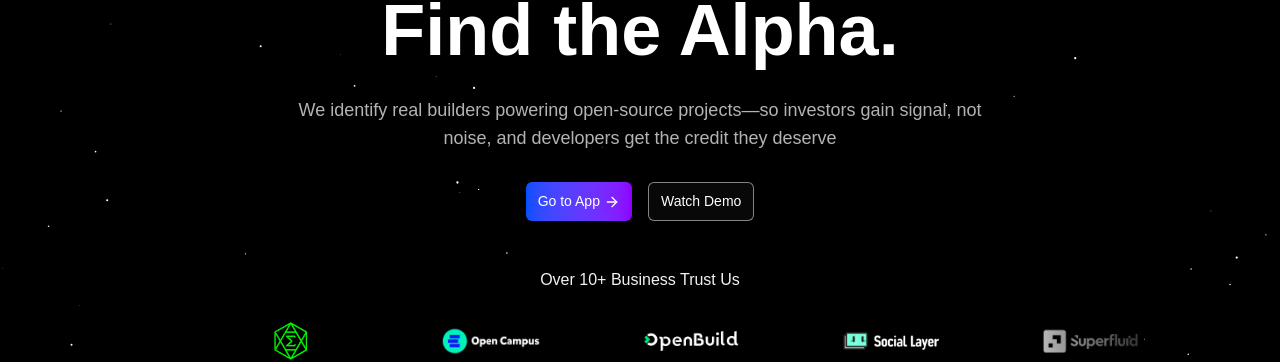
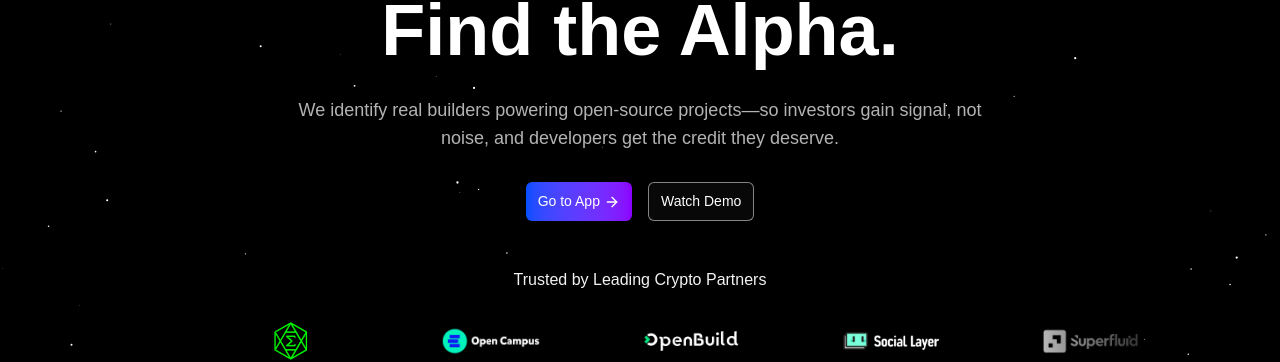
Before and after one commit to YoubetDao/GoHacker-Frontend, a Next.js app: page / in a window 1280 px wide. Shown: the part 334-696 px from the top of the page. Built offline with nearby package versions, Linux system fonts and the light colour scheme.

Commit message:
fix: update first page

```diff
--- a/components/About.tsx
+++ b/components/About.tsx
@@ -20,7 +20,15 @@ export default function About() {
         </div>
 
         <p className="text-sm md:text-lg font-semibold text-white/75 mb-4 leading-relaxed">
-          We&apos;re a team of Web3 builders on a mission to create fair
+          <a
+            href="https://www.youbetdao.com/"
+            target="_blank"
+            rel="noopener noreferrer"
+            className="text-white underline hover:text-white/90 transition-colors"
+          >
+            YoubetDAO
+          </a>{" "}
+          is a team of Web3 builders on a mission to create fair
           incentives for open-source contributors. Our background spans Apache,
           CNCF, Linux Foundation, and top companies like Alibaba Cloud,
           ByteDance, Tencent — with academic roots at NUS, UC Berkeley, Harvard,
--- a/components/Hero.tsx
+++ b/components/Hero.tsx
@@ -35,7 +35,7 @@ export default function Hero() {
         </h1>
         <div className="text-center text-lg max-w-[700px]  text-white/70 ">
           We identify real builders powering open-source projects—so investors
-          gain signal, not noise, and developers get the credit they deserve
+          gain signal, not noise, and developers get the credit they deserve.
         </div>
         <div className="flex gap-4 z-10">
           <Button
--- a/components/partners.tsx
+++ b/components/partners.tsx
@@ -56,7 +56,7 @@ export const PartnersSection = () => {
   return (
     <div className="ml-4 mr-4">
       <div className="text-center text-xs sm:text-sm md:text-base text-white/95 mb-3 md:mb-6 max-w-md md:max-w-none mx-auto">
-        Over 10+ Business Trust Us
+        Trusted by Leading Crypto Partners
       </div>
       <motion.div
         initial={{ opacity: 0 }}
```
